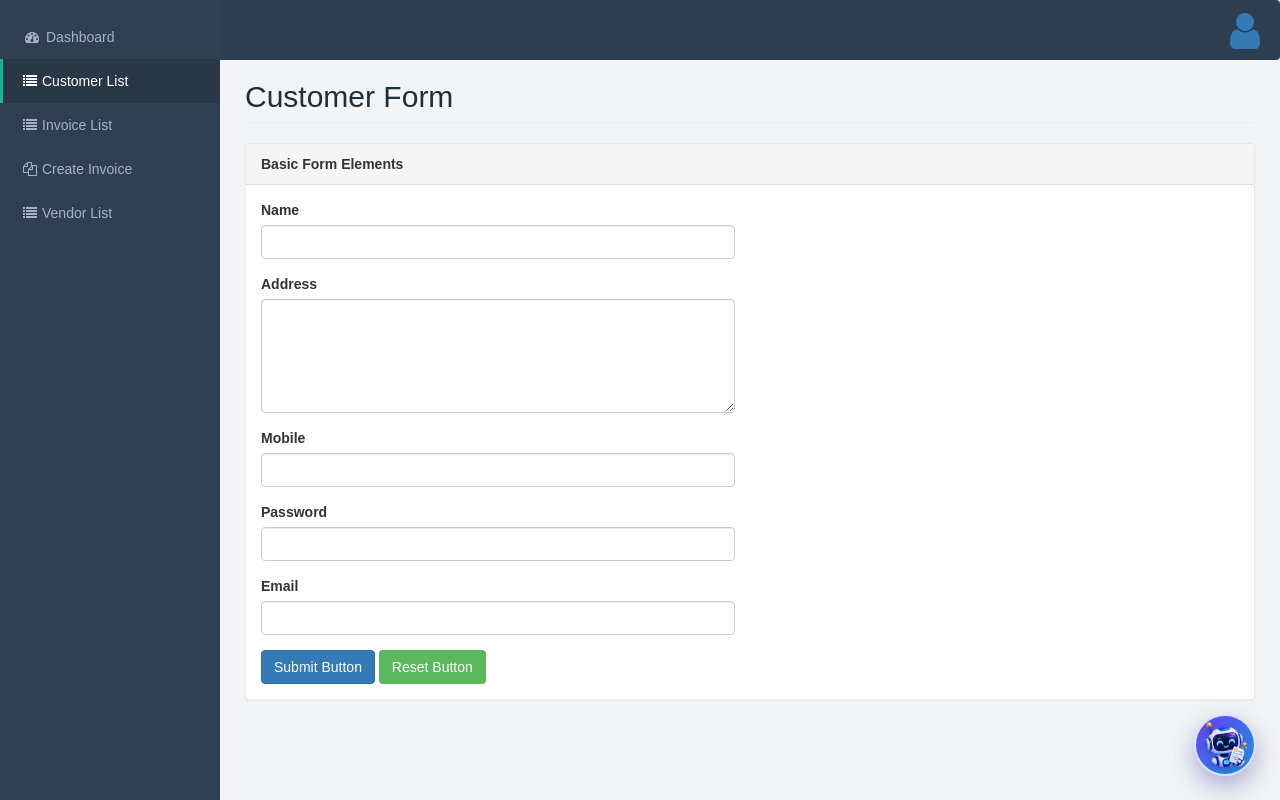
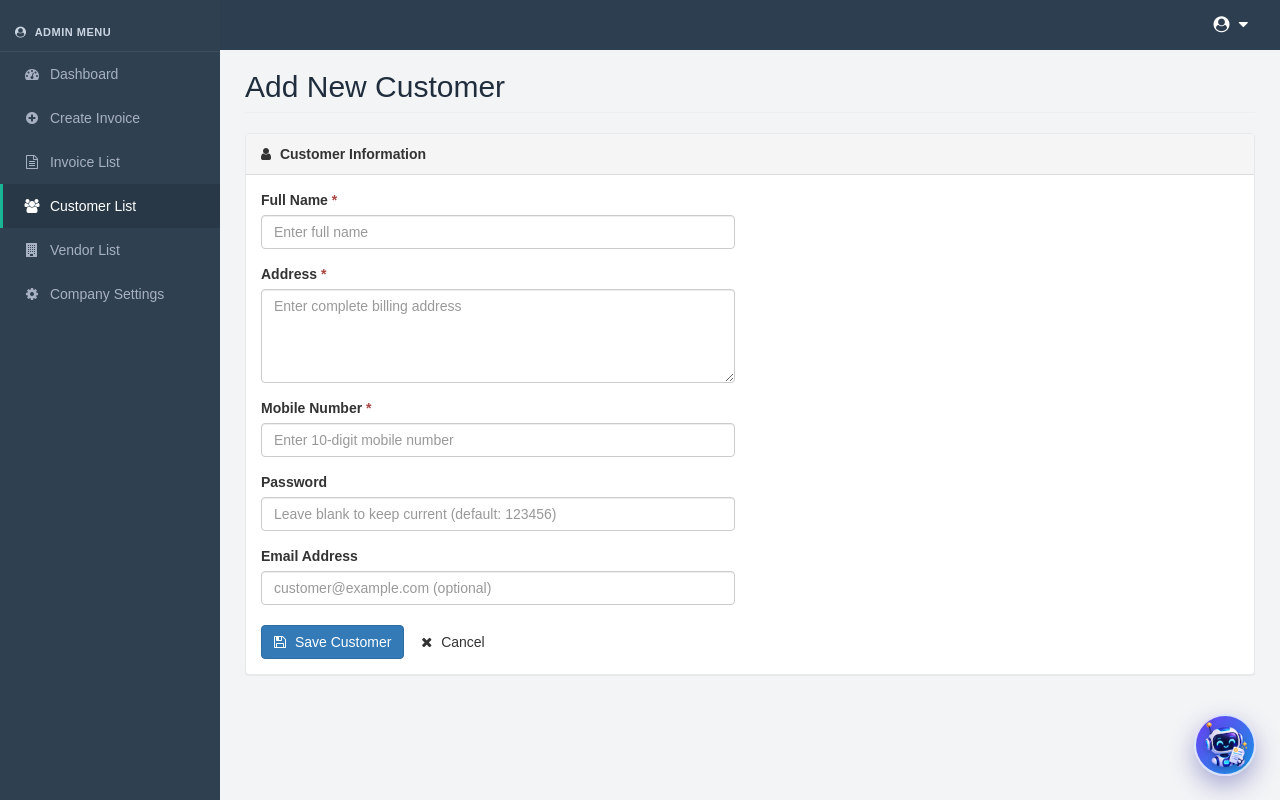
Before and after one commit to Lavkush2004/invoice-management-system, a PHP site: page /customer.php in a window 1280 px wide. Run offline with PHP 8.4, Linux system fonts and the light colour scheme; a user stored in the database is signed in; data comes from the database, SQL or seed files in the repository; some libraries are stand-ins or nearby versions.

Commit message:
Fix HTTPS reverse proxy detection, sidebar layout, asset links, and customer form UI

```diff
--- a/create_bill.php
+++ b/create_bill.php
@@ -3,8 +3,6 @@ require_once __DIR__ . '/includes/auth_check.php';
 $userRole = require_login(array('admin', 'vendor'));
 require_once __DIR__ . '/includes/header.php';
 ?>
-<!DOCTYPE html>
-<html>
 <body>
     <!-- wrapper -->
     <div id="wrapper">
@@ -246,10 +244,11 @@ require_once __DIR__ . '/includes/header.php';
                 body: formData.toString()
             })
             .then(function (response) {
+                if (!response.ok) return '';
                 return response.text();
             })
             .then(function (suc) {
-                if (suc && suc.trim() !== '') {
+                if (suc && suc.trim() !== '' && !suc.includes('<!DOCTYPE') && !suc.includes('<html')) {
                     var anchor = document.getElementById('add_' + old_number);
                     if (anchor) {
                         anchor.insertAdjacentHTML('afterend', suc);
--- a/customer.php
+++ b/customer.php
@@ -2,20 +2,19 @@
 require_once __DIR__ . '/includes/auth_check.php';
 $userRole = require_login(array('admin', 'vendor'));
 
-require_once __DIR__ . '/includes/header.php';
-
 $cus_id = isset($_REQUEST['cus_id']) ? (int)$_REQUEST['cus_id'] : 0;
 $customerData = array();
 if ($cus_id > 0) {
-    $customerCondition = 'cus_id = ' . $cus_id . ' AND company_id = ' . get_current_company_id();
+    $companyId = get_current_company_id();
+    $customerCondition = 'cus_id = ' . $cus_id . ($userRole === 'admin' ? '' : ' AND company_id = ' . $companyId);
     $cQuery = Select_Some('*', 'customers', $customerCondition);
     if (is_object($cQuery) && mysqli_num_rows($cQuery) > 0) {
         $customerData = mysqli_fetch_assoc($cQuery);
     }
 }
+
+require_once __DIR__ . '/includes/header.php';
 ?>
-<!DOCTYPE html>
-<html>
 <body>
     <!-- wrapper -->
     <div id="wrapper">
@@ -32,58 +31,59 @@ if ($cus_id > 0) {
             <div class="row">
                 <!-- page header -->
                 <div class="col-lg-12">
-                    <h1 class="page-header">Customer Form</h1>
+                    <h1 class="page-header"><?php echo !empty($customerData['cus_id']) ? 'Edit Customer' : 'Add New Customer'; ?></h1>
                 </div>
                 <!--end page header -->
             </div>
 
             <div class="row">
-                <!-- Page Header -->
                 <div class="col-lg-12">
                     <!-- Form Elements -->
                     <div class="panel panel-default">
                         <div class="panel-heading">
-                            Basic Form Elements
+                            <i class="fa fa-user"></i> <?php echo !empty($customerData['cus_id']) ? 'Edit Customer Details' : 'Customer Information'; ?>
                         </div>
                         <div class="panel-body">
                             <div class="row">
                                 <form role="form" method="post" action="<?php echo APP_URL.'model/common.php'?>" onsubmit="return update_profile();">
                                     <div class="col-lg-6">
                                         <div class="form-group">
-                                            <label>Name</label>
-                                            <input type="hidden" class="form-control" name="cus_id" id="cus_id" value="<?php echo !empty($customerData['cus_id']) ? (int)$customerData['cus_id'] : ''; ?>" />
-                                            <input type="hidden" class="form-control" name="action" id="action" value="update_customer_profile">
-                                    <input type="hidden" name="csrf_token" value="<?php echo htmlspecialchars(require_csrf_token(), ENT_QUOTES, 'UTF-8'); ?>">
-                                            <input type="text" class="form-control" name="name" id="name" value="<?php echo !empty($customerData['cus_name']) ? htmlspecialchars($customerData['cus_name']) : ''; ?>">
+                                            <label>Full Name <span class="text-danger">*</span></label>
+                                            <input type="hidden" name="cus_id" id="cus_id" value="<?php echo !empty($customerData['cus_id']) ? (int)$customerData['cus_id'] : ''; ?>" />
+                                            <input type="hidden" name="action" id="action" value="update_customer_profile">
+                                            <input type="hidden" name="csrf_token" value="<?php echo htmlspecialchars(require_csrf_token(), ENT_QUOTES, 'UTF-8'); ?>">
+                                            <input type="text" class="form-control" name="name" id="name" placeholder="Enter full name" value="<?php echo !empty($customerData['cus_name']) ? htmlspecialchars($customerData['cus_name'], ENT_QUOTES, 'UTF-8') : ''; ?>">
                                             <span class="error" id="e_name"></span>
                                         </div>
 
                                         <div class="form-group">
-                                            <label>Address</label>
-                                            <textarea name="address" id="address" class="form-control" rows="5"><?php echo !empty($customerData['cus_address']) ? htmlspecialchars($customerData['cus_address']) : ''; ?></textarea>
+                                            <label>Address <span class="text-danger">*</span></label>
+                                            <textarea name="address" id="address" class="form-control" rows="4" placeholder="Enter complete billing address"><?php echo !empty($customerData['cus_address']) ? htmlspecialchars($customerData['cus_address'], ENT_QUOTES, 'UTF-8') : ''; ?></textarea>
                                             <span class="error" id="e_address"></span>
                                         </div>
 
                                         <div class="form-group">
-                                            <label>Mobile</label>
-                                            <input type="text" class="form-control" name="mobile" id="mobile" value="<?php echo !empty($customerData['cus_mobile']) ? htmlspecialchars($customerData['cus_mobile']) : ''; ?>">
+                                            <label>Mobile Number <span class="text-danger">*</span></label>
+                                            <input type="text" class="form-control" name="mobile" id="mobile" placeholder="Enter 10-digit mobile number" value="<?php echo !empty($customerData['cus_mobile']) ? htmlspecialchars($customerData['cus_mobile'], ENT_QUOTES, 'UTF-8') : ''; ?>">
                                             <span class="error" id="e_mobile"></span>
                                         </div>
 
                                         <div class="form-group">
                                             <label>Password</label>
-                                            <input type="text" class="form-control" name="password" id="password" value="<?php echo !empty($customerData['cus_password']) ? htmlspecialchars($customerData['cus_password']) : ''; ?>">
+                                            <input type="password" class="form-control" name="password" id="password" placeholder="Leave blank to keep current (default: 123456)" value="<?php echo !empty($customerData['cus_password']) ? htmlspecialchars($customerData['cus_password'], ENT_QUOTES, 'UTF-8') : ''; ?>">
                                             <span class="error" id="e_password"></span>
                                         </div>
 
                                         <div class="form-group">
-                                            <label>Email</label>
-                                            <input type="text" class="form-control" name="email" id="email" value="<?php echo !empty($customerData['cus_email']) ? htmlspecialchars($customerData['cus_email']) : ''; ?>">
+                                            <label>Email Address</label>
+                                            <input type="email" class="form-control" name="email" id="email" placeholder="customer@example.com (optional)" value="<?php echo !empty($customerData['cus_email']) ? htmlspecialchars($customerData['cus_email'], ENT_QUOTES, 'UTF-8') : ''; ?>">
                                             <span class="error" id="e_email"></span>
                                         </div>
 
-                                        <button type="submit" class="btn btn-primary">Submit Button</button>
-                                        <button type="reset" class="btn btn-success">Reset Button</button>
+                                        <div style="margin-top: 20px;">
+                                            <button type="submit" class="btn btn-primary"><i class="fa fa-save"></i> <?php echo !empty($customerData['cus_id']) ? 'Update Customer' : 'Save Customer'; ?></button>
+                                            <a href="customer_list.php" class="btn btn-default"><i class="fa fa-times"></i> Cancel</a>
+                                        </div>
                                     </div>
                                     <div class="col-lg-6">
                                     </div>
@@ -93,7 +93,6 @@ if ($cus_id > 0) {
                     </div>
                     <!-- End Form Elements -->
                 </div>
-                <!--End Page Header -->
             </div>
         </div>
         <!-- end page-wrapper -->
@@ -109,40 +108,30 @@ if ($cus_id > 0) {
             var name = $('#name').val().trim();
             var address = $('#address').val().trim();
             var mobile = $('#mobile').val().trim();
-            var email = $('#email').val().trim();
+
+            $('#e_name').html('');
+            $('#e_address').html('');
+            $('#e_mobile').html('');
 
             if(name=='')
             {
-                $('#name').val('');
                 $('#name').focus();
-                $('#e_name').html('Please enter name');
+                $('#e_name').html('Please enter customer name');
                 return false;
             }
             else if(address=='')
             {
-                $('#address').val('');
                 $('#address').focus();
-                $('#e_address').html('Please enter address');
+                $('#e_address').html('Please enter customer address');
                 return false;
             }
             else if(mobile=='')
             {
-                $('#mobile').val('');
                 $('#mobile').focus();
-                $('#e_mobile').html('Please enter mobile');
+                $('#e_mobile').html('Please enter mobile number');
                 return false;
             }
-            else if(email=='')
-            {
-                $('#email').val('');
-                $('#email').focus();
-                $('#e_email').html('Please enter email');
-                return false;
-            }
-            else
-            {
-                return true;
-            }
+            return true;
         }
     </script>
 </body>
--- a/customer_list.php
+++ b/customer_list.php
@@ -32,8 +32,6 @@ if ($userRole === 'customer' && !empty($_SESSION['customer_data']['cus_id'])) {
     }
 }
 ?>
-<!DOCTYPE html>
-<html>
 <body>
     <!-- wrapper -->
     <div id="wrapper">
@@ -109,8 +107,8 @@ if ($userRole === 'customer' && !empty($_SESSION['customer_data']['cus_id'])) {
     <?php require_once __DIR__ . '/includes/footer.php';?>
 
     <!-- Page-Level Plugin Scripts-->
-    <script src="assets/plugins/dataTables/jquery.dataTables.js"></script>
-    <script src="assets/plugins/dataTables/dataTables.bootstrap.js"></script>
+    <script src="https://cdn.datatables.net/1.10.24/js/jquery.dataTables.min.js"></script>
+    <script src="https://cdn.datatables.net/1.10.24/js/dataTables.bootstrap.min.js"></script>
     <script>
         $(document).ready(function () {
             $('#dataTables-example').dataTable();
--- a/div_page.php
+++ b/div_page.php
@@ -1,6 +1,9 @@
 <?php
 require_once __DIR__ . '/includes/auth_check.php';
-require_login(array('admin', 'vendor'));
+if (empty($_SESSION['admin_data']) && empty($_SESSION['vendor_data'])) {
+    http_response_code(401);
+    exit('');
+}
 
 if (isset($_REQUEST['number'])) {
     $number = intval($_REQUEST['number']);
--- a/includes/chatbot_widget.php
+++ b/includes/chatbot_widget.php
@@ -1,4 +1,5 @@
 <?php
+require_once __DIR__ . '/common.php';
 if (session_status() !== PHP_SESSION_ACTIVE) {
     session_start();
 }
@@ -6,7 +7,7 @@ if (empty($_SESSION['chatbot_csrf'])) {
     $_SESSION['chatbot_csrf'] = bin2hex(random_bytes(32));
 }
 $chatbotToken = $_SESSION['chatbot_csrf'];
-$chatbotBaseUrl = defined('APP_URL') ? APP_URL : ((!empty($_SERVER['HTTPS']) && $_SERVER['HTTPS'] !== 'off') ? 'https' : 'http') . '://' . ($_SERVER['HTTP_HOST'] ?? 'localhost') . '/invoice/';
+$chatbotBaseUrl = APP_URL;
 $chatbotAvatar = htmlspecialchars($chatbotBaseUrl . 'assets/images/chatbot-avatar.png', ENT_QUOTES, 'UTF-8');
 $chatbotLabel = 'Login Help';
 $chatbotGreeting = 'Hi! I can help with login, registration, and access problems.';
--- a/includes/common.php
+++ b/includes/common.php
@@ -4,7 +4,13 @@ require_once __DIR__ . '/connection_mysql.php';
 define('APP_ROOT', dirname(__DIR__));
 $host = $_SERVER['HTTP_HOST'] ?? $_SERVER['SERVER_NAME'] ?? 'localhost';
 $host = preg_replace('/[^a-zA-Z0-9.:-]/', '', $host);
-$scheme = (!empty($_SERVER['HTTPS']) && $_SERVER['HTTPS'] !== 'off') ? 'https' : 'http';
+$isHttps = (
+    (!empty($_SERVER['HTTPS']) && $_SERVER['HTTPS'] !== 'off') ||
+    (!empty($_SERVER['HTTP_X_FORWARDED_PROTO']) && strtolower($_SERVER['HTTP_X_FORWARDED_PROTO']) === 'https') ||
+    (!empty($_SERVER['HTTP_X_FORWARDED_SSL']) && strtolower($_SERVER['HTTP_X_FORWARDED_SSL']) === 'on') ||
+    (isset($_SERVER['SERVER_PORT']) && (int)$_SERVER['SERVER_PORT'] === 443)
+);
+$scheme = $isHttps ? 'https' : 'http';
 $scriptDir = trim(str_replace('\\', '/', dirname($_SERVER['SCRIPT_NAME'] ?? '')), '/');
 $subfolder = '';
 if ($scriptDir !== '' && $scriptDir !== '.') {
--- a/includes/footer.php
+++ b/includes/footer.php
@@ -1,4 +1,5 @@
-<script src="<?php echo APP_URL;?>assets/plugins/jquery-1.10.2.js"></script>
+<script src="https://code.jquery.com/jquery-1.12.4.min.js"></script>
+<script src="https://cdn.jsdelivr.net/npm/bootstrap@3.3.7/dist/js/bootstrap.min.js"></script>
 <script src="<?php echo APP_URL;?>assets/plugins/metismenu.js"></script>
 <script src="<?php echo APP_URL;?>assets/scripts/siminta.js"></script>
 
@@ -74,7 +75,7 @@
 </script>
 
 <!-- Page-Level Plugin Scripts-->
-<script src="<?php echo APP_URL;?>assets/plugins/morris/raphael-2.1.0.min.js"></script>
+<script src="https://cdnjs.cloudflare.com/ajax/libs/raphael/2.3.0/raphael.min.js"></script>
 
 <?php include_once __DIR__ . '/chatbot_widget.php'; ?>
 
--- a/includes/left_menu.php
+++ b/includes/left_menu.php
@@ -1,34 +1,43 @@
 <?php
 $currentPage = basename($_SERVER['PHP_SELF']);
+$userRole = get_current_user_role();
 ?>
 <nav id="sidebarMenu" class="navbar-default navbar-static-side" role="navigation">
     <!-- sidebar-collapse -->
     <div class="sidebar-collapse">
         <!-- side-menu -->
         <ul class="nav" id="side-menu">
-            <li class="sidebar-search">
-                <!-- search section-->
-                <div class="input-group custom-search-form">
+            <li class="sidebar-search" style="padding: 10px 15px; border-bottom: 1px solid rgba(255,255,255,0.08);">
+                <div style="color: #cbd5e1; font-size: 11px; text-transform: uppercase; letter-spacing: 0.5px; font-weight: bold;">
+                    <i class="fa fa-user-circle"></i> <?php echo ucfirst($userRole ?: 'User'); ?> Menu
                 </div>
-                <!--end search section-->
             </li>
             <li class="<?php echo ($currentPage == 'index.php' || $currentPage == '') ? 'selected' : ''; ?>">
-                <a href="<?php echo APP_URL;?>"><i class="fa fa-dashboard fa-fw"></i>Dashboard</a>
+                <a href="<?php echo APP_URL;?>"><i class="fa fa-dashboard fa-fw"></i> Dashboard</a>
             </li>
-            <li class="<?php echo ($currentPage == 'customer_list.php' || $currentPage == 'customer.php') ? 'selected' : ''; ?>">
-                <a href="<?php echo APP_URL;?>customer_list.php"><i class="fa fa-list"></i>Customer List</a>
-            </li>
-            <li class="<?php echo ($currentPage == 'invoice_list.php' || $currentPage == 'invoiceDetail.php') ? 'selected' : ''; ?>">
-                <a href="<?php echo APP_URL;?>invoice_list.php"><i class="fa fa-list"></i>Invoice List</a>
-            </li>
-            <li class="<?php echo ($currentPage == 'create_bill.php') ? 'selected' : ''; ?>">
-                <a href="<?php echo APP_URL;?>create_bill.php"><i class="fa fa-files-o"></i>Create Invoice</a>
-            </li>
-            <?php if(isset($_SESSION['admin_data'])) {?>
-            <li class="<?php echo ($currentPage == 'vendor_list.php' || $currentPage == 'vendor.php') ? 'selected' : ''; ?>">
-                <a href="<?php echo APP_URL;?>vendor_list.php"><i class="fa fa-list"></i>Vendor List</a>
-            </li>
-            <?php }?>
+            <?php if ($userRole === 'customer') { ?>
+                <li class="<?php echo ($currentPage == 'customer_invoice_search.php') ? 'selected' : ''; ?>">
+                    <a href="<?php echo APP_URL;?>customer_invoice_search.php"><i class="fa fa-search fa-fw"></i> Search Invoices</a>
+                </li>
+            <?php } else { ?>
+                <li class="<?php echo ($currentPage == 'create_bill.php') ? 'selected' : ''; ?>">
+                    <a href="<?php echo APP_URL;?>create_bill.php"><i class="fa fa-plus-circle fa-fw"></i> Create Invoice</a>
+                </li>
+                <li class="<?php echo ($currentPage == 'invoice_list.php' || $currentPage == 'invoiceDetail.php') ? 'selected' : ''; ?>">
+                    <a href="<?php echo APP_URL;?>invoice_list.php"><i class="fa fa-file-text-o fa-fw"></i> Invoice List</a>
+                </li>
+                <li class="<?php echo ($currentPage == 'customer_list.php' || $currentPage == 'customer.php') ? 'selected' : ''; ?>">
+                    <a href="<?php echo APP_URL;?>customer_list.php"><i class="fa fa-users fa-fw"></i> Customer List</a>
+                </li>
+                <?php if ($userRole === 'admin') { ?>
+                <li class="<?php echo ($currentPage == 'vendor_list.php') ? 'selected' : ''; ?>">
+                    <a href="<?php echo APP_URL;?>vendor_list.php"><i class="fa fa-building fa-fw"></i> Vendor List</a>
+                </li>
+                <?php } ?>
+                <li class="<?php echo ($currentPage == 'vendor.php') ? 'selected' : ''; ?>">
+                    <a href="<?php echo APP_URL;?>vendor.php"><i class="fa fa-cog fa-fw"></i> <?php echo ($userRole === 'admin') ? 'Company Settings' : 'My Profile'; ?></a>
+                </li>
+            <?php } ?>
         </ul>
         <!-- end side-menu -->
     </div>
--- a/includes/upper_menu.php
+++ b/includes/upper_menu.php
@@ -1,42 +1,37 @@
-<nav class="navbar navbar-default" role="navigation" id="navbar" style="background:#2c3e50; height:50px; width:100%; margin:0;">
+<nav class="navbar navbar-default" role="navigation" id="navbar" style="background:#2c3e50; min-height:50px; width:100%; margin:0; border:none; border-radius:0;">
     <!-- navbar-header -->
     <div class="navbar-header" style="float: left; display: flex; align-items: center; height: 50px;">
-        <button type="button" id="sidebarToggle" style="margin-left: 10px; background: transparent; border: 1px solid rgba(255,255,255,0.35); color: white; padding: 6px 10px; border-radius: 4px; cursor: pointer; line-height: 1;">
-            ☰
+        <button type="button" id="sidebarToggle" style="margin-left: 15px; background: transparent; border: 1px solid rgba(255,255,255,0.35); color: white; padding: 6px 10px; border-radius: 4px; cursor: pointer; line-height: 1;">
+            <i class="fa fa-bars"></i>
         </button>
-        <a class="navbar-brand" href="<?php echo APP_URL; ?>" style="display: inline-block; padding-left: 10px; margin-right: 0; color:white;">
+        <a class="navbar-brand" href="<?php echo APP_URL; ?>" style="display: flex; align-items: center; padding-left: 12px; margin-right: 0; color:white; font-size: 15px; font-weight: 600;">
             <?php
-            $username = '';
-            if(isset($_SESSION['vendor_data']) && (count($_SESSION['vendor_data'])>0))
-            {
-                $username = 'First Trade';//$_SESSION['vendor_data']['name'];
-            }
-            else if(isset($_SESSION['admin_data']) && (count($_SESSION['admin_data'])>0))
-            {
+            $username = 'User';
+            if (isset($_SESSION['vendor_data']['name']) && !empty($_SESSION['vendor_data']['name'])) {
+                $username = $_SESSION['vendor_data']['name'];
+            } elseif (isset($_SESSION['admin_data']['username']) && !empty($_SESSION['admin_data']['username'])) {
                 $username = $_SESSION['admin_data']['username'];
-            }
-            else if(isset($_SESSION['customer_data']) && (count($_SESSION['customer_data'])>0))
-            {
+            } elseif (isset($_SESSION['customer_data']['cus_name']) && !empty($_SESSION['customer_data']['cus_name'])) {
                 $username = $_SESSION['customer_data']['cus_name'];
             }
-            echo "<marquee><font color='White'>Welcome $username</font></marquee>";
             ?>
+            <span style="color:#38bdf8; margin-right:6px;"><i class="fa fa-building-o"></i></span> Welcome, <?php echo htmlspecialchars($username, ENT_QUOTES, 'UTF-8'); ?>
         </a>
     </div>
     <!-- end navbar-header -->
 
     <!-- navbar-top-links -->
-    <ul class="nav navbar-top-links navbar-right" style="margin:0;">
+    <ul class="nav navbar-top-links navbar-right" style="margin:0; padding-right:15px; display: flex; align-items: center; height: 50px;">
         <!-- main dropdown -->
         <li class="dropdown">
-            <a class="dropdown-toggle" data-toggle="dropdown" href="#">
-                <i class="fa fa-user fa-3x"></i>
+            <a class="dropdown-toggle" data-toggle="dropdown" href="#" style="color:#fff; padding:8px 12px; font-size:16px;">
+                <i class="fa fa-user-circle"></i> <i class="fa fa-caret-down"></i>
             </a>
             <!-- dropdown user-->
-            <ul class="dropdown-menu dropdown-user">
-                <li><a href="#"><i class="fa fa-user fa-fw"></i>User Profile</a></li>
+            <ul class="dropdown-menu dropdown-user dropdown-menu-right" style="margin-top: 5px;">
+                <li><a href="<?php echo APP_URL; ?>vendor.php"><i class="fa fa-user fa-fw"></i> Profile / Settings</a></li>
                 <li class="divider"></li>
-                <li><a href="<?php echo APP_URL; ?>logout.php"><i class="fa fa-sign-out fa-fw"></i>Logout</a></li>
+                <li><a href="<?php echo APP_URL; ?>logout.php"><i class="fa fa-sign-out fa-fw"></i> Logout</a></li>
             </ul>
             <!-- end dropdown-user -->
         </li>
--- a/invoice_list.php
+++ b/invoice_list.php
@@ -36,8 +36,6 @@ if ($userRole === 'customer' && !empty($_SESSION['customer_data']['cus_id'])) {
     }
 }
 ?>
-<!DOCTYPE html>
-<html>
 <body>
     <!-- wrapper -->
     <div id="wrapper">
@@ -114,8 +112,8 @@ if ($userRole === 'customer' && !empty($_SESSION['customer_data']['cus_id'])) {
     <?php require_once __DIR__ . '/includes/footer.php';?>
 
     <!-- Page-Level Plugin Scripts-->
-    <script src="assets/plugins/dataTables/jquery.dataTables.js"></script>
-    <script src="assets/plugins/dataTables/dataTables.bootstrap.js"></script>
+    <script src="https://cdn.datatables.net/1.10.24/js/jquery.dataTables.min.js"></script>
+    <script src="https://cdn.datatables.net/1.10.24/js/dataTables.bootstrap.min.js"></script>
     <script>
         $(document).ready(function () {
             $('#dataTables-example').dataTable();
--- a/vendor_list.php
+++ b/vendor_list.php
@@ -15,8 +15,6 @@ if (is_object($data) && mysqli_num_rows($data) > 0) {
     }
 }
 ?>
-<!DOCTYPE html>
-<html>
 <body>
     <!-- wrapper -->
     <div id="wrapper">
@@ -95,8 +93,8 @@ if (is_object($data) && mysqli_num_rows($data) > 0) {
     <?php require_once __DIR__ . '/includes/footer.php';?>
 
     <!-- Page-Level Plugin Scripts-->
-    <script src="assets/plugins/dataTables/jquery.dataTables.js"></script>
-    <script src="assets/plugins/dataTables/dataTables.bootstrap.js"></script>
+    <script src="https://cdn.datatables.net/1.10.24/js/jquery.dataTables.min.js"></script>
+    <script src="https://cdn.datatables.net/1.10.24/js/dataTables.bootstrap.min.js"></script>
     <script>
         $(document).ready(function () {
             $('#dataTables-example').dataTable();
```
Also changed, not shown: index.php (+83 -113 lines), login.php (+1 -11 lines), vendor.php (+28 -74 lines).
